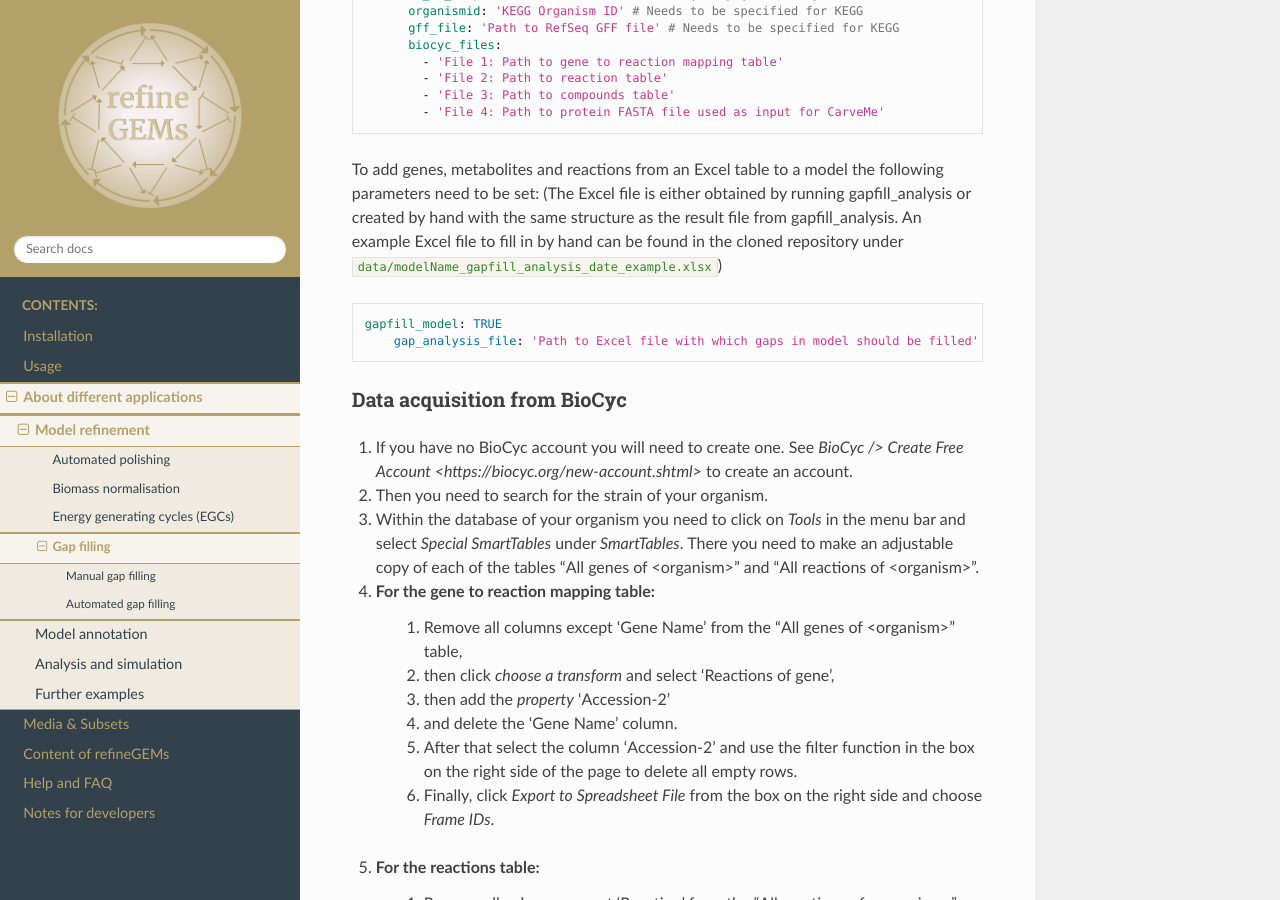
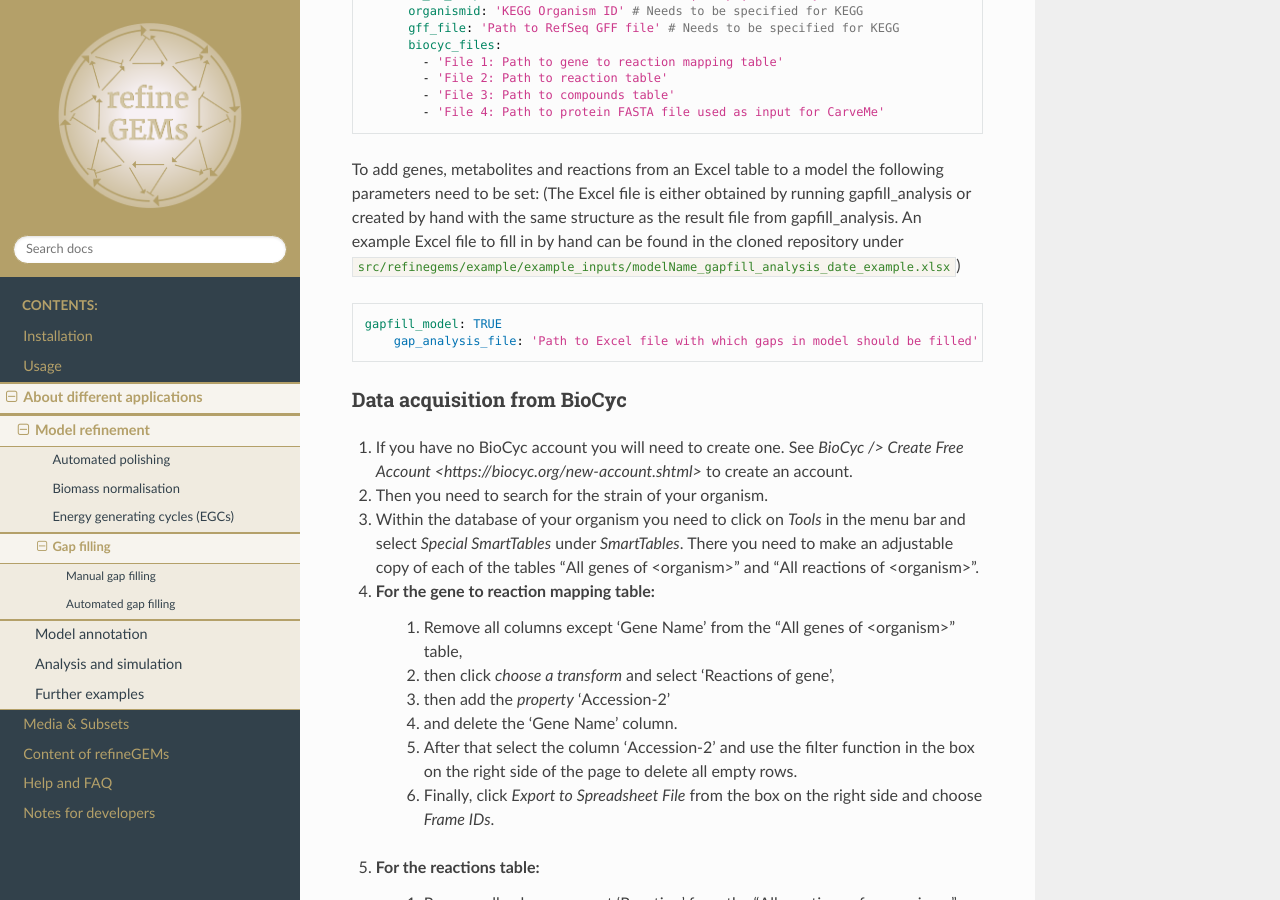
Before and after one commit to draeger-lab/refinegems, a Sphinx documentation site: the page built from docs/source/modules-desc/gapfill.rst, in a window 1280 px wide and 900 px high, scrolled down 1294 px. Built offline with Sphinx 7.4.7 and the Read the Docs theme 2.0.0, drawn with Linux system fonts in a browser that asks for light colours.

Commit message:
Updated path for example file in gapfill.rst #120

```diff
--- a/docs/source/modules-desc/gapfill.rst
+++ b/docs/source/modules-desc/gapfill.rst
@@ -55,7 +55,7 @@ To perform the gap analysis the following parameters are relevant for the config
 
 To add genes, metabolites and reactions from an Excel table to a model the following parameters need to be set:
 (The Excel file is either obtained by running gapfill_analysis or created by hand with the same structure as the result file from gapfill_analysis.
-An example Excel file to fill in by hand can be found in the cloned repository under ``data/modelName_gapfill_analysis_date_example.xlsx``)
+An example Excel file to fill in by hand can be found in the cloned repository under ``src/refinegems/example/example_inputs/modelName_gapfill_analysis_date_example.xlsx``)
 
 .. code:: yaml
 
```
